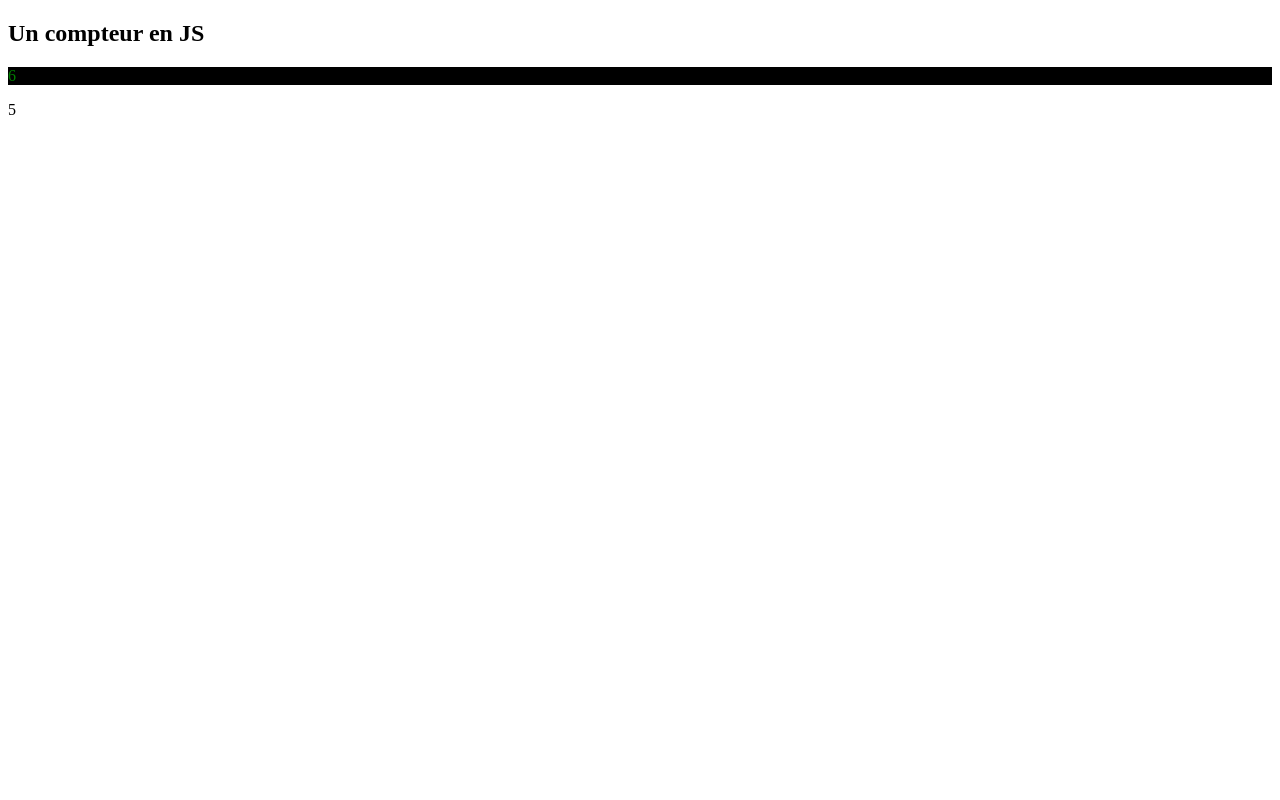
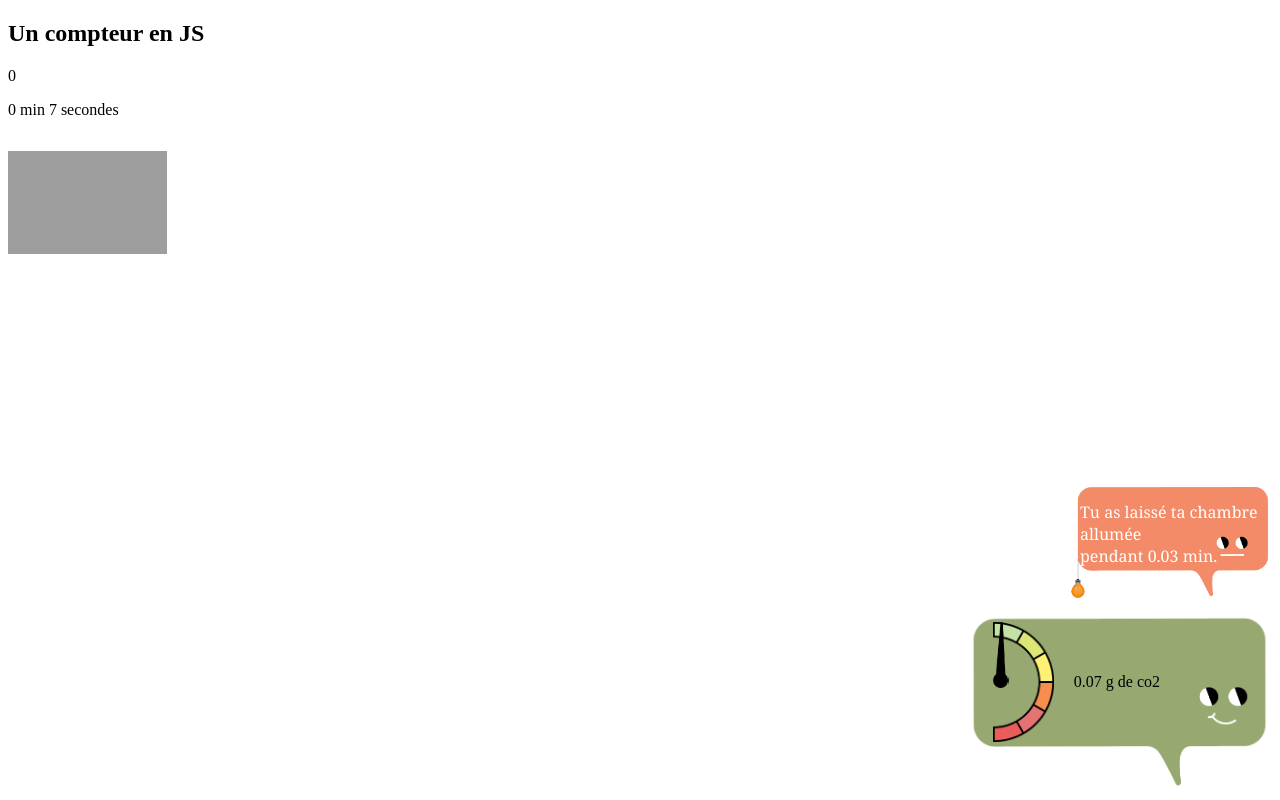
Before and after one commit to FloDarPie/PassagePython, a PHP site: page /cpt.htm in a window 1280 px wide. Run offline with PHP 8.4, Linux system fonts and the light colour scheme; grey boxes are pictures that could not be loaded.

Commit message:
commit avec compteur final fonctionnel

```diff
--- a/compteur.js
+++ b/compteur.js
@@ -1,22 +1,44 @@
-var compteur = 0;
-var nb
-(123456789).toString(10).split("")
+var min = 0;
+var seconde =0;
 
+var dechet; // temps qui passe -> doit devenir nb dechet par seconde
+var digit_pos = 0
+var aiguille_deg = 0
+var attendu = 0
+var x = 1/attendu
+
+var compteur=0;
 
 var dechet; // temps qui passe -> doit devenir nb dechet par seconde
 
-var MonTableau = [];
+
 
 function incrementer() {
-    var tableau =  (compteur).toString(10).split("")
-	compteur++;
+
+    var taux = 6.8*compteur/600;
+
+    if(taux<136){
+        document.getElementById("aiguille").style.transform = 'rotate('+taux*180/136+'deg)'
+    }
+
+    if (seconde>=60){
+        min+=1;
+        seconde=0
+    }
+    else {
+        seconde+=0.1
+    }
+
+    compteur+=1
+
     var compt=document.getElementById("compteur")
-    var vmax=300
-	document.getElementById("compteur").innerHTML = compteur; // équivalent print ? fait référence à heure de html
 
-    var ener
+	document.getElementById("co2").innerHTML =((taux/10).toFixed(2)+ "   g de co2" ); // équivalent print ? fait référence à heure de html
+    document.getElementById("cpt").innerHTML =(min + "  min "+ seconde.toFixed(0)+ " secondes");
+    document.getElementById("compteur").setAttribute("style", "color:black");
+    document.getElementById("min").innerHTML =(((min*60+seconde)*19/3600).toFixed(2));
 
-    if (compteur<50){
+   /* if (compteur<50){
         document.getElementById("compteur").setAttribute("style", "color:green");
     }
     else{
@@ -26,13 +48,14 @@ function incrementer() {
         else{
             document.getElementById("compteur").setAttribute("style", "color:red");
 
-        }
+        }*/
 
 
 
 
 
 }
+/*
 console.log(tableau)
 var affichage = document.getElementById("affichagechiffre");
 affichage.innerHTML = ""
@@ -45,7 +68,7 @@ tableau.forEach( (index, item) => {
     affichage.appendChild(chiffre)
 
 })
-
+ */
 
 
   /*  if (compteur >10 ){
@@ -56,12 +79,18 @@ tableau.forEach( (index, item) => {
         document.getElementById("compteur").setAttribute("style", "color:orange");
     }*/
 
-}
+//}
 
 function cpt() {
 	document.getElementById("compteur").innerHTML = "Test";
 }
 
 function init() {
-	dechet = setInterval("incrementer()",1000);
+	dechet = setInterval("incrementer()",100);
 }
+
+
+function move_aiguille() {
+	aiguille_deg = attendu*180/10 - (1/x)*180/10
+	document.getElementById("aiguille").style.transform = 'rotate('+aiguille_deg+'deg)'
+}
--- a/cpt.htm
+++ b/cpt.htm
@@ -5,18 +5,39 @@
     <title>Minuterie en JS</title>
     <link href="style.css" rel="stylesheet">
     <script type="text/javascript" src="compteur.js"></script>
+	<script src="//code.jquery.com/jquery-1.12.0.min.js"></script>
 </head>
 
 <body onload="init();">
     <h2>Un compteur en JS</h2>
     <div id="compteur-ges">
         <p id="compteur">0</p>
-
+		<p id="cpt">0</p>
 
     </div>
-
+	<ul id="compteur-beau">
+		<li id=digit3></li>
+		<li id=digit2></li>
+		<li id=digit1></li>
+	</ul>
 	<div id="affichagechiffre">
 
+	</div>
+	<div id="bulleVerte">
+		<div hidden id="bulle">
+			<div id="cadran">
+				<div id="aiguille"></div>
+			</div>
+			<div id="cpt-ges-text">
+				<p id="co2"></p>
+			</div>
+		</div>
+	</div>
+	<div id="bulleOrange" style="text-align:left">
+		<p id="message" style="color: white; font-size: 12pt; padding-left: 10px;" >
+			Tu as laiss&eacute ta chambre allum&eacutee<br>
+			pendant <span id="min"></span> min.
+		</p>
 	</div>
 
 
--- a/style.css
+++ b/style.css
@@ -1,7 +1,78 @@
-#compteur{
-    position: 100;
-    color: green;
-    width: auto;
-    height: auto;
-    background-color: black;
+/*#compteur-ges {
+    width: 100px;
+    height: 100px;
+    background-color: hsl(1,100%,50%);
+}*/
+
+#bulle {
+    justify-content: center;
+    align-items: center;
+    position: fixed;
+    display: inline-flex;
+    bottom: 58px;
+    right: 120px;
 }
+
+#compteur-beau {
+    padding: 0;
+    width: 100%;
+    display: inline-flex;
+}
+
+#compteur-beau li {
+    background: url("cpt_img.png");
+    width: 53px;
+    height: 103px;
+    list-style-type: none;
+}
+
+#aiguille{
+    background: url("aiguille.png");
+    background-size: contain;
+    width: 16px;
+    height: 66px;
+    transform-origin: 50% 90%;
+}
+
+#cadran {
+    background: url(jauge.png);
+    background-size: contain;
+    width: 61px;
+    height: 120px;
+}
+
+#co2 {
+    padding-left: 20px;
+}
+
+#bulleVerte{
+    position: fixed;
+    height: 175px;
+    width: 300px;
+    bottom: 10px;
+    right: 10px;
+    background-image: url(vert.png);
+    background-size: 100% auto;
+    justify-content: center;
+    align-items: center;
+    position: fixed;
+    display: inline-flex;
+    bottom: 10px;
+    right: 10px;
+}
+
+#bulleOrange{
+    position: fixed;
+    height: 115px;
+    width: 200px;
+    bottom: 200px;
+    right: 10px;
+    background-image: url(orangeV2.png);
+    background-size: 100% auto;
+}
+
+#message{
+    font-family:Cambria;
+    font-size:12px;
+    color: black;
+}
```
Also changed, not shown: compteur.html (added, +38 -0 lines), web_scraping/extract_cricket_world_cups_list.js (added, +22 -0 lines), aiguille.png (added), jauge.png (added), orangeV2.png (added), vert.png (added), 2 other files.
